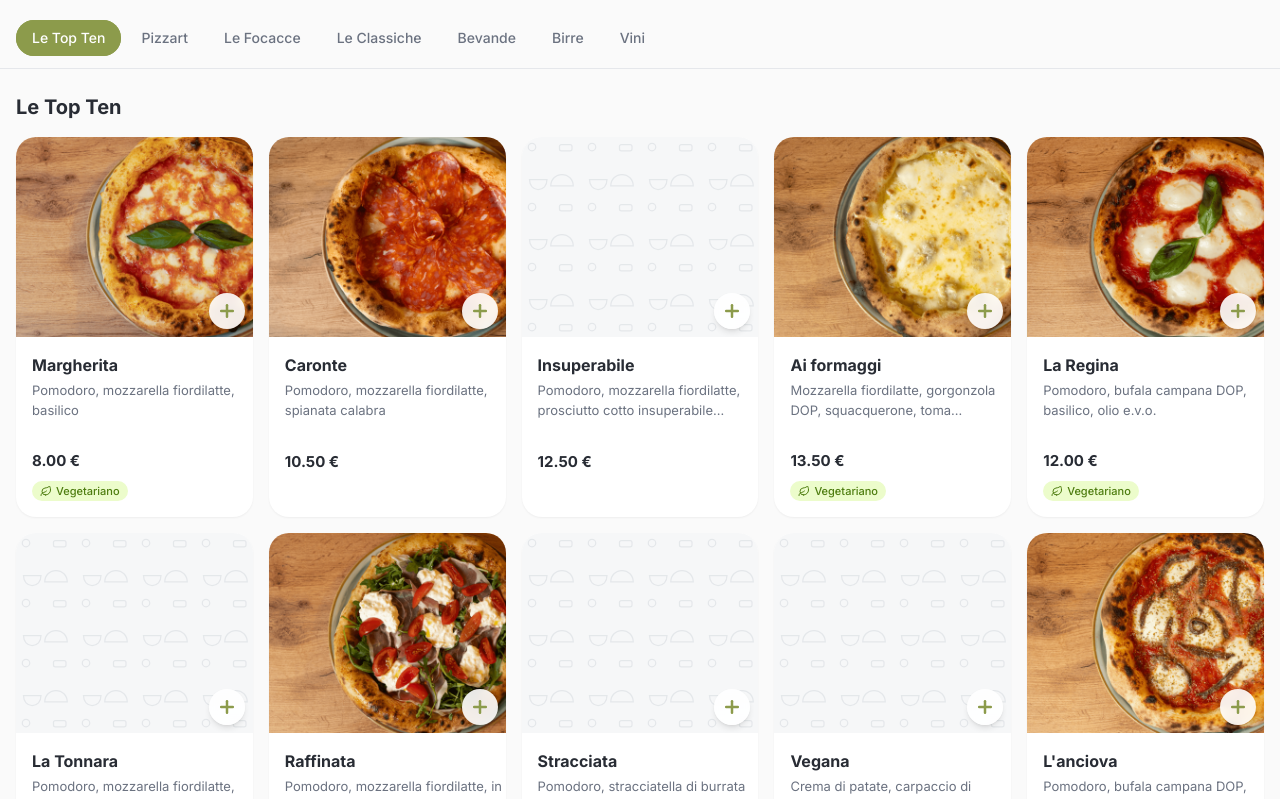
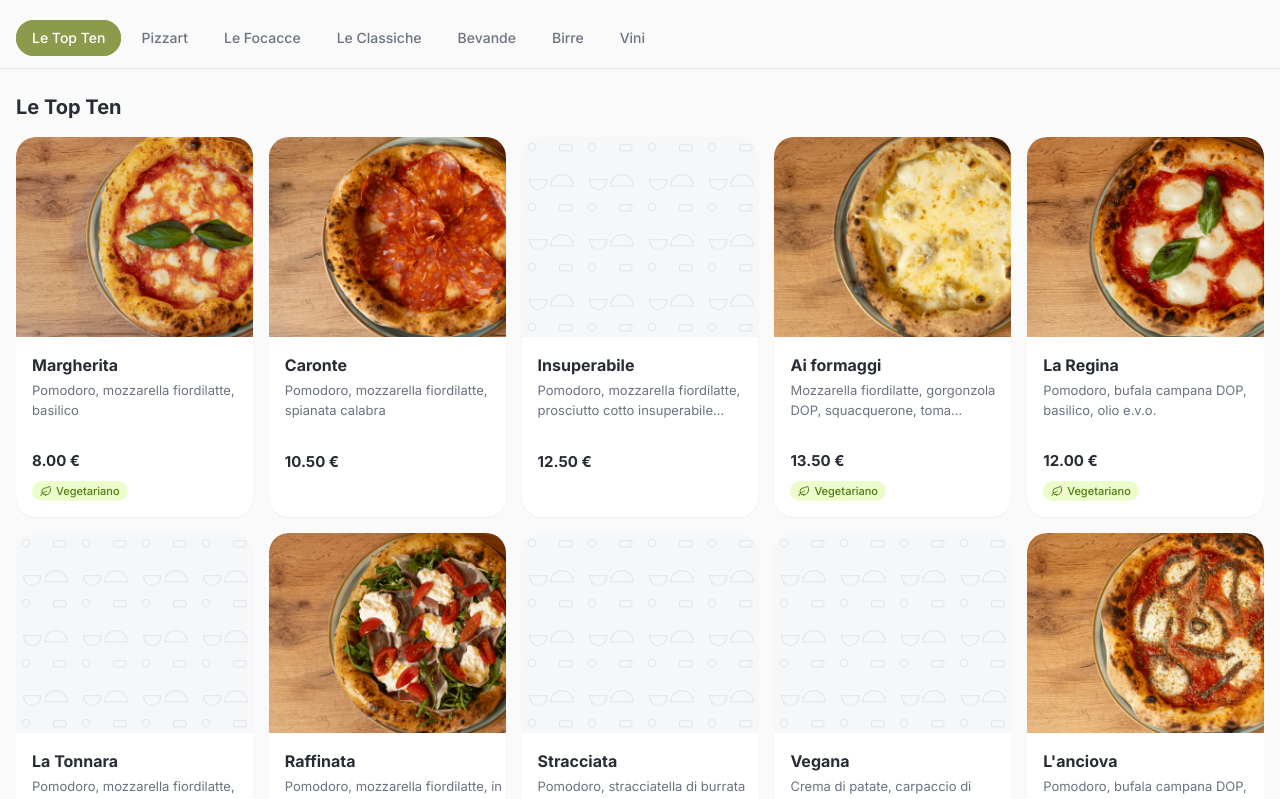
Before and after one commit to tave1013/menu-pizzartacqui, a React (Vite) app: page /menu-base in a window 1280 px wide. Shown: the part 1000-1799 px from the top of the page. Built offline with nearby package versions, Linux system fonts and the light colour scheme; the HTML template or start-up script is replaced by a standard one.

Commit message:
fix: nasconde pulsanti carrello in menu-base (read-only mode)

```diff
--- a/src/components/menu/MenuItemCard.tsx
+++ b/src/components/menu/MenuItemCard.tsx
@@ -123,7 +123,7 @@ export function MenuItemCard({ item, index, onItemClick }: MenuItemCardProps) {
             className="w-full h-full object-cover transition-transform duration-500 lg:group-hover:scale-105"
           />
 
-          {(readOnlyMode || isRestaurantOpen) && (
+          {(!readOnlyMode && isRestaurantOpen) && (
             quantityInCart > 0 ? (
               // Show - / quantity / + controls when item is in cart
               <div
```
